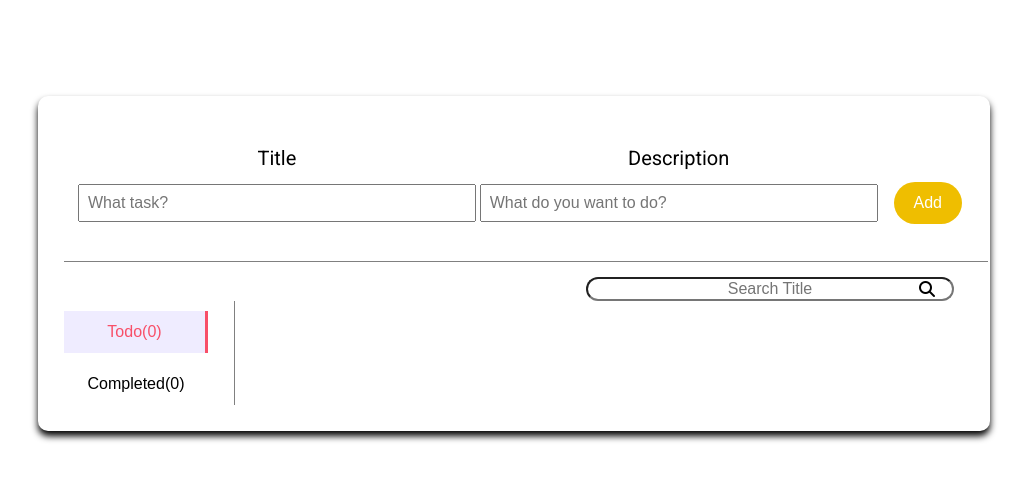
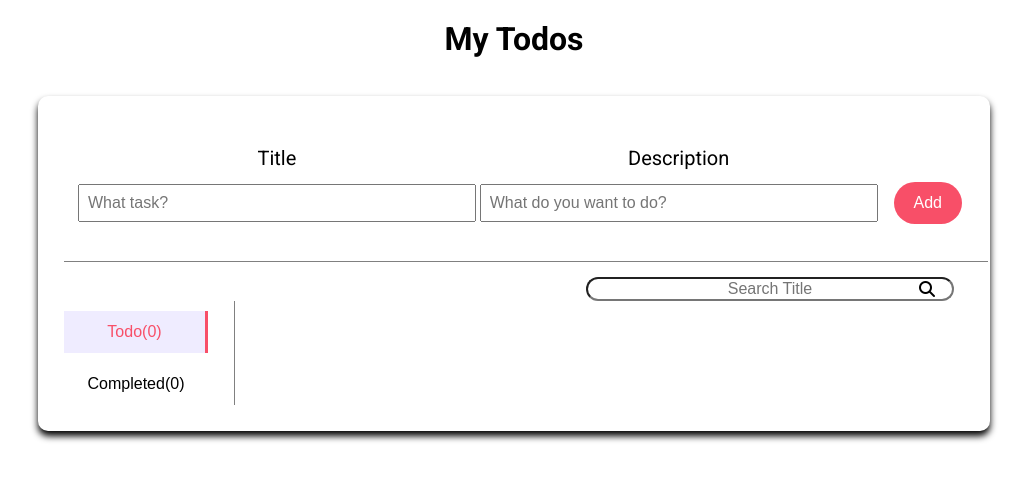
Before and after one commit to anb-hq/AnB_Prime_ToDoList_HORTHOURTOURLENG, a React (Vite) app: page / in a window 1280 px wide. Shown: the top 480 px of the page, without its empty margins (126-1153 px from the left). Built offline with nearby package versions, Linux system fonts and the light colour scheme.

Commit message:
fix convention-guide delete ynuse css , move btn to Button.css

```diff
--- a/src/App.css
+++ b/src/App.css
@@ -31,32 +31,12 @@ body {
   left: 36%;
   transform: translateY(-50%);
 }
-h1 {
-  color: var(--white)
-}
 
 .container-todo-list{
   position: relative;
 }
 
-.btn-area{
-  overflow-y: scroll;
-}
-.btn-area::-webkit-scrollbar{
-  width: 0;
-}
-
-@media (max-width: 769px) {
-  .btn {
-    display: flex;
-    justify-content: space-between;
-  }
-}
-
 @media (min-width: 770px) {
-  .btn-area{
-    max-width:19%;
-  }
   .container-todo-list {
     display: flex;
     justify-content: space-between;
@@ -70,10 +50,6 @@ h1 {
   .secondarybtn {
     width: 90%;
   }
-  .btn {
-    border-right: 1px solid grey;
-    padding-right: 10px;
-  }
   .todo-list-item {
     margin-left: 20px;
   }
--- a/src/App.jsx
+++ b/src/App.jsx
@@ -33,6 +33,7 @@ function App() {
     );
     setTasks(updatedTasks);
   };
+
   const [searchQuery, setSearchQuery] = useState('');
   const [filteredTasks, setFilteredTasks] = useState([]);
   useEffect(() => {
@@ -43,6 +44,7 @@ function App() {
     );
     setFilteredTasks(filtered);
   }, [searchQuery, tasks]);
+
   return (
     <div className='App'>
       <h1 className='text-center margin-top-20'>My Todos</h1>
--- a/src/component/Button/Button.css
+++ b/src/component/Button/Button.css
@@ -1,5 +1,5 @@
 .primarybtn {
-    background-color:var(--yellow-gold);
+    background-color:var(--red-button);
     color:var(--white);
     border-radius: 30px;
     padding: 12px 20px;
@@ -24,7 +24,6 @@
 
 
   .primarybtn:hover {
-    background-color:var( --red-button);
     transform: scale(1.05);
     box-shadow: 0px 0px 10px rgba(0, 0, 0, 0.2);
   }
@@ -44,6 +43,12 @@
     transform: scale(1.25);
     box-shadow: 0px 0px 10px rgba(0, 0, 0, 0.2);
   }
+  .btn-area{
+    overflow-y: scroll;
+  }
+  .btn-area::-webkit-scrollbar{
+    width: 0;
+  }
   @media(max-width:769px){
 
     .secondarybtn.active {
@@ -60,4 +65,17 @@
         margin-top: 0;
         width: 150px;
       }
-}
+      .btn {
+        display: flex;
+        justify-content: space-between;
+      }
+  }
+  @media(min-width: 770px){
+    .btn-area{
+      max-width:19%;
+    }
+    .btn {
+      border-right: 1px solid grey;
+      padding-right: 10px;
+    }
+  }
--- a/src/component/TodoInput/TodoInput.jsx
+++ b/src/component/TodoInput/TodoInput.jsx
@@ -1,6 +1,8 @@
 import React, { useState } from 'react';
 import './TodoInput.css';
 import '../Button/Button.css'
+
+
 function TodoInput({ addTask }) {
   const [task, setTask] = useState({
     title: '',
--- a/src/index.css
+++ b/src/index.css
@@ -5,7 +5,6 @@
     --black-blue: #21295C;
     --red-button: #F84F68;
     --white-blue: #EFECFF;
-    --yellow-gold:#EFBE00;
     --white: white;
     --roboto: "Roboto", sans-serif;
     --title: 20px;
```
Also changed, not shown: document/convention-guide.md (+1 -1 lines).
